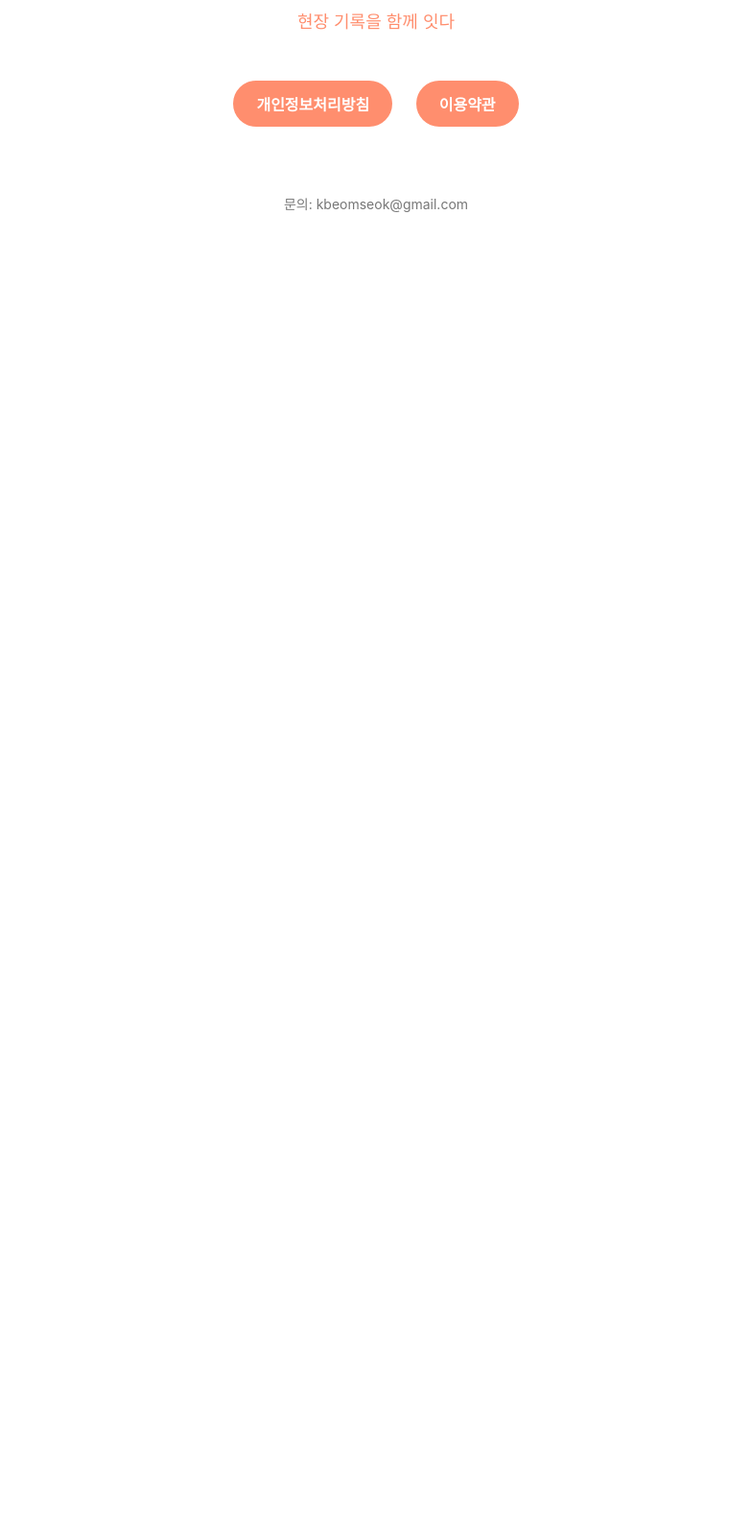
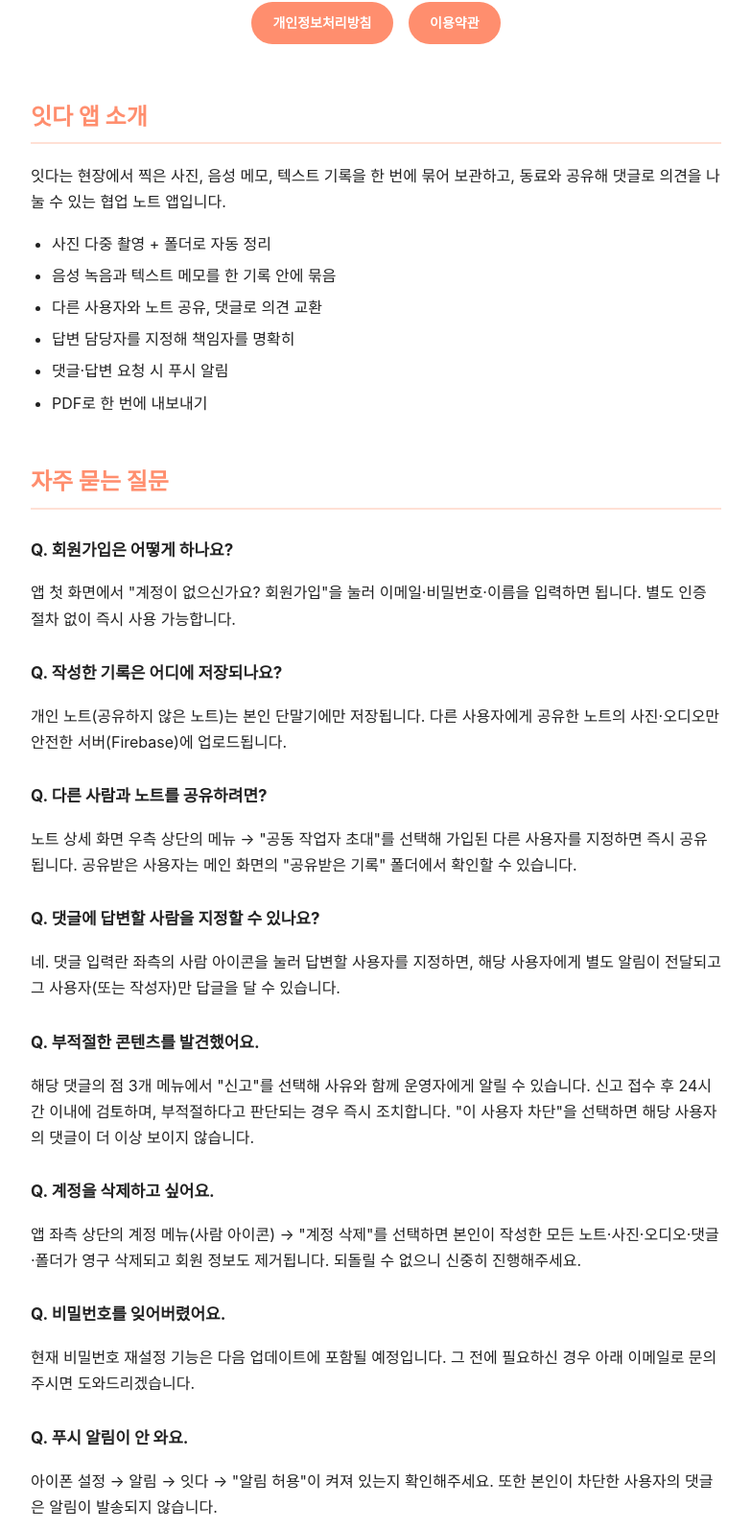
Before and after one commit to kbeomseok/itda, a plain HTML site: page index.html in a window 1280 px wide. Shown: the part 212-1806 px from the top of the page at 96% size, without its empty margins (248-1031 px from the left). Before the commit the page ends 800 px from the top, so only its background shows below. Drawn offline with Linux system fonts and the light colour scheme.

Commit message:
Update index.html

```diff
--- a/index.html
+++ b/index.html
@@ -3,28 +3,95 @@
 <head>
 <meta charset="UTF-8">
 <meta name="viewport" content="width=device-width, initial-scale=1.0">
-<title>잇다</title>
+<title>잇다 — 지원 및 안내</title>
 <style>
   body { font-family: -apple-system, BlinkMacSystemFont, "Apple SD Gothic Neo", sans-serif;
-         max-width: 640px; margin: 80px auto; padding: 20px; text-align: center; color: #222; }
-  h1 { font-size: 48px; margin-bottom: 6px; }
-  .tagline { color: #FF8E6E; font-size: 18px; margin-bottom: 40px; }
-  a { display: inline-block; margin: 10px; padding: 12px 24px;
-      background: #FF8E6E; color: white; text-decoration: none;
-      border-radius: 999px; font-weight: 600; }
-  a:hover { background: #FF7050; }
-  .contact { color: #777; font-size: 14px; margin-top: 60px; }
+         max-width: 720px; margin: 0 auto; padding: 40px 24px; line-height: 1.7; color: #222; }
+  .hero { text-align: center; margin-bottom: 50px; }
+  .hero h1 { font-size: 56px; margin: 0 0 8px; }
+  .tagline { color: #FF8E6E; font-size: 18px; margin-bottom: 24px; }
+  .badges a { display: inline-block; margin: 6px; padding: 10px 22px;
+              background: #FF8E6E; color: white; text-decoration: none;
+              border-radius: 999px; font-weight: 600; font-size: 14px; }
+  .badges a:hover { background: #FF7050; }
+  h2 { color: #FF8E6E; margin-top: 48px; border-bottom: 2px solid #FFE0D5; padding-bottom: 6px; }
+  h3 { margin-top: 28px; font-size: 17px; }
+  ul { padding-left: 22px; }
+  li { margin: 6px 0; }
+  .contact-box { background: #FFF6F0; border-radius: 12px; padding: 20px 24px; margin-top: 16px; }
+  .contact-box strong { color: #FF7050; }
+  footer { margin-top: 80px; padding-top: 24px; border-top: 1px solid #eee;
+           text-align: center; color: #999; font-size: 13px; }
+  a { color: #FF7050; }
+  code { background: #F5F5F5; padding: 2px 6px; border-radius: 4px; font-size: 0.92em; }
 </style>
 </head>
 <body>
-<h1>잇다</h1>
-<p class="tagline">현장 기록을 함께 잇다</p>
 
-<div>
-  <a href="privacy.html">개인정보처리방침</a>
-  <a href="terms.html">이용약관</a>
+<div class="hero">
+  <h1>잇다</h1>
+  <p class="tagline">현장 기록을 함께 잇다</p>
+  <div class="badges">
+    <a href="privacy.html">개인정보처리방침</a>
+    <a href="terms.html">이용약관</a>
+  </div>
 </div>
 
-<p class="contact">문의: kbeomseok@gmail.com</p>
+<h2>잇다 앱 소개</h2>
+<p>잇다는 현장에서 찍은 사진, 음성 메모, 텍스트 기록을 한 번에 묶어 보관하고, 동료와 공유해 댓글로 의견을 나눌 수 있는 협업 노트 앱입니다.</p>
+<ul>
+  <li>사진 다중 촬영 + 폴더로 자동 정리</li>
+  <li>음성 녹음과 텍스트 메모를 한 기록 안에 묶음</li>
+  <li>다른 사용자와 노트 공유, 댓글로 의견 교환</li>
+  <li>답변 담당자를 지정해 책임자를 명확히</li>
+  <li>댓글·답변 요청 시 푸시 알림</li>
+  <li>PDF로 한 번에 내보내기</li>
+</ul>
+
+<h2>자주 묻는 질문</h2>
+
+<h3>Q. 회원가입은 어떻게 하나요?</h3>
+<p>앱 첫 화면에서 "계정이 없으신가요? 회원가입"을 눌러 이메일·비밀번호·이름을 입력하면 됩니다. 별도 인증 절차 없이 즉시 사용 가능합니다.</p>
+
+<h3>Q. 작성한 기록은 어디에 저장되나요?</h3>
+<p>개인 노트(공유하지 않은 노트)는 본인 단말기에만 저장됩니다. 다른 사용자에게 공유한 노트의 사진·오디오만 안전한 서버(Firebase)에 업로드됩니다.</p>
+
+<h3>Q. 다른 사람과 노트를 공유하려면?</h3>
+<p>노트 상세 화면 우측 상단의 메뉴 → "공동 작업자 초대"를 선택해 가입된 다른 사용자를 지정하면 즉시 공유됩니다. 공유받은 사용자는 메인 화면의 "공유받은 기록" 폴더에서 확인할 수 있습니다.</p>
+
+<h3>Q. 댓글에 답변할 사람을 지정할 수 있나요?</h3>
+<p>네. 댓글 입력란 좌측의 사람 아이콘을 눌러 답변할 사용자를 지정하면, 해당 사용자에게 별도 알림이 전달되고 그 사용자(또는 작성자)만 답글을 달 수 있습니다.</p>
+
+<h3>Q. 부적절한 콘텐츠를 발견했어요.</h3>
+<p>해당 댓글의 점 3개 메뉴에서 "신고"를 선택해 사유와 함께 운영자에게 알릴 수 있습니다. 신고 접수 후 24시간 이내에 검토하며, 부적절하다고 판단되는 경우 즉시 조치합니다. "이 사용자 차단"을 선택하면 해당 사용자의 댓글이 더 이상 보이지 않습니다.</p>
+
+<h3>Q. 계정을 삭제하고 싶어요.</h3>
+<p>앱 좌측 상단의 계정 메뉴(사람 아이콘) → "계정 삭제"를 선택하면 본인이 작성한 모든 노트·사진·오디오·댓글·폴더가 영구 삭제되고 회원 정보도 제거됩니다. 되돌릴 수 없으니 신중히 진행해주세요.</p>
+
+<h3>Q. 비밀번호를 잊어버렸어요.</h3>
+<p>현재 비밀번호 재설정 기능은 다음 업데이트에 포함될 예정입니다. 그 전에 필요하신 경우 아래 이메일로 문의 주시면 도와드리겠습니다.</p>
+
+<h3>Q. 푸시 알림이 안 와요.</h3>
+<p>아이폰 설정 → 알림 → 잇다 → "알림 허용"이 켜져 있는지 확인해주세요. 또한 본인이 차단한 사용자의 댓글은 알림이 발송되지 않습니다.</p>
+
+<h3>Q. 앱이 갑자기 멈추거나 오류가 발생해요.</h3>
+<p>앱을 완전히 종료 후 다시 실행해보시고, 그래도 문제가 지속되면 아래 이메일로 발생 상황(가능하면 화면 캡처 포함)을 보내주세요.</p>
+
+<h2>지원 및 문의</h2>
+<div class="contact-box">
+  <p><strong>이메일</strong>: <a href="mailto:kbeomseok@gmail.com">kbeomseok@gmail.com</a></p>
+  <p>버그 신고, 기능 제안, 계정 관련 문의 등 어떤 내용이든 환영합니다. 평일 기준 1~2일 안에 답변드리겠습니다.</p>
+</div>
+
+<h2>법적 고지</h2>
+<ul>
+  <li><a href="privacy.html">개인정보처리방침</a></li>
+  <li><a href="terms.html">이용약관</a></li>
+</ul>
+
+<footer>
+  © 2026 잇다 · 최종 업데이트: 2026년 6월 23일
+</footer>
+
 </body>
 </html>
```
